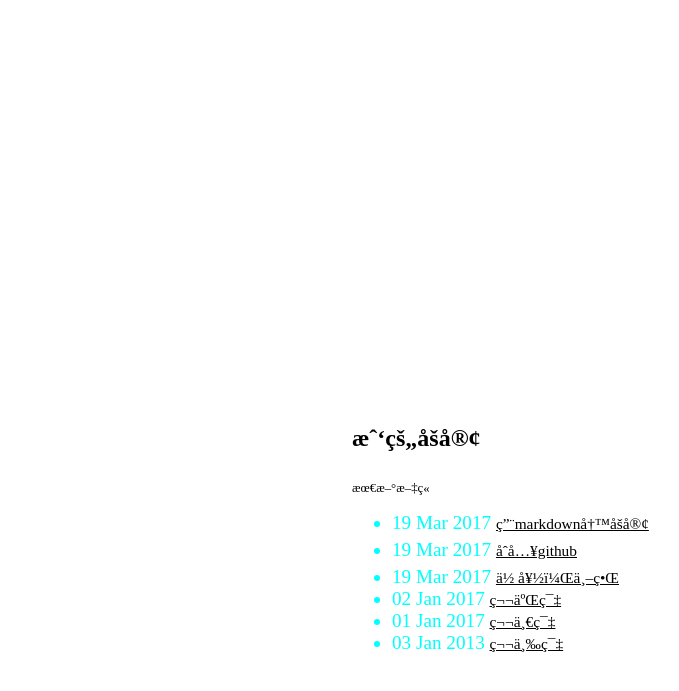
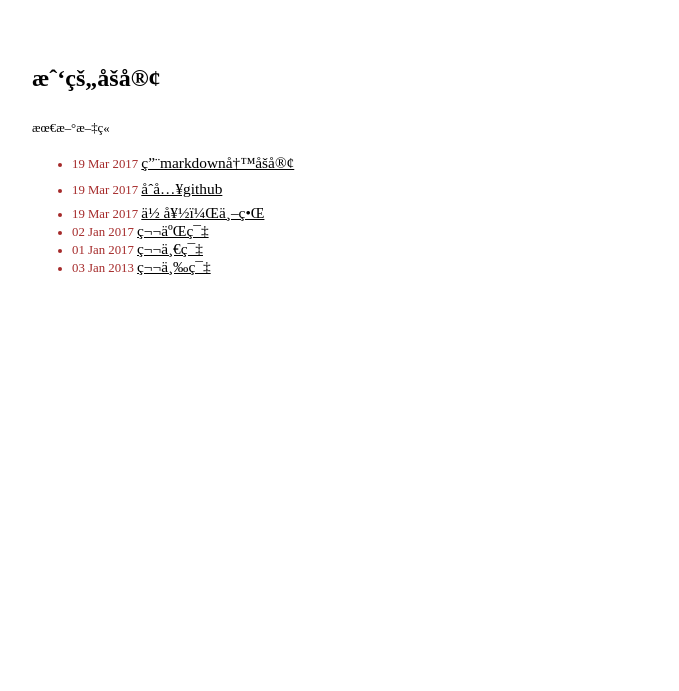
Before and after one commit to WcrNGU/jekyll_demo, a Jekyll site: the page built from index.html, in a window 1280 px wide. Shown: the top 691 px of the page, without its empty margins (188-867 px from the left). Built offline with Jekyll 4.4.1, drawn with Linux system fonts in a browser that asks for light colours.

Commit message:
some css change

```diff
--- a/_layouts/default.html
+++ b/_layouts/default.html
@@ -6,8 +6,8 @@
     <style type='text/css'>
         .home{
             position:absolute;
-            left:50%;
-            top:50%;
+            left:25%;
+            top:10%;
             width:60%;
             margin-left:-100px;
             margin-top:-50px;
@@ -17,12 +17,13 @@
             font-size: 80%;
         }
         .home li{
-            color:aqua;
-            font-size: 120%;
+            color:brown;
+            font-size: 80%;
         }
         .home li a{
             color:black;
-            font-size:80%;
+            font-size:120%;
+            font-weight: light;
         }
     </style>
 </head>
```
